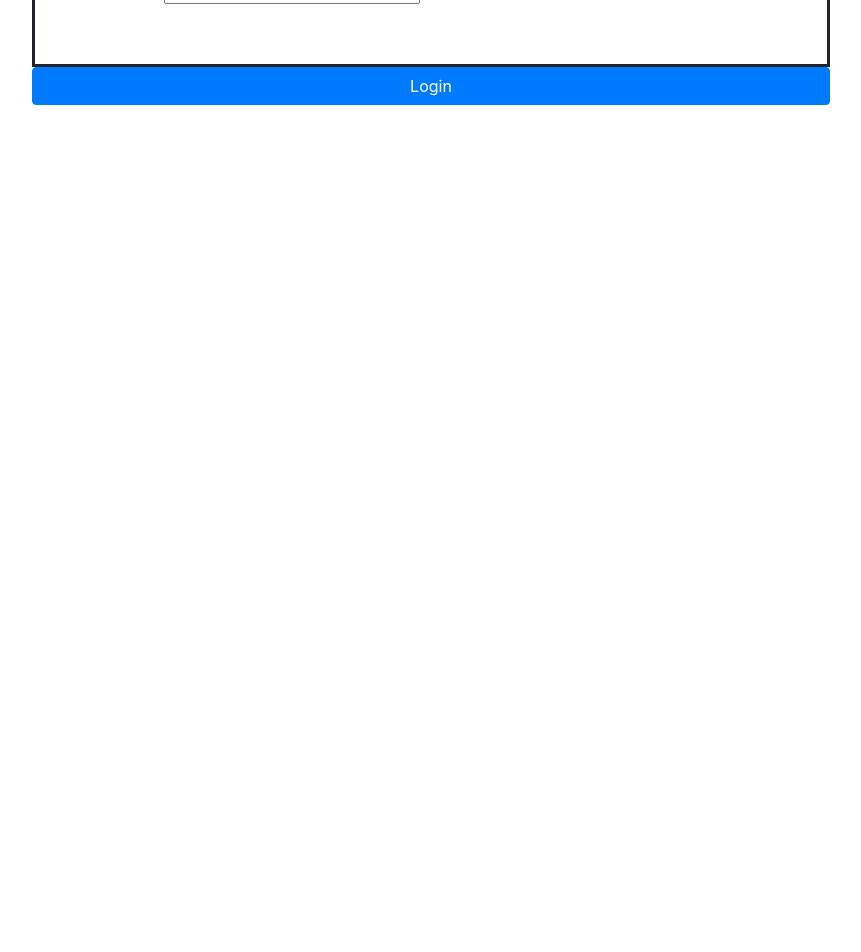
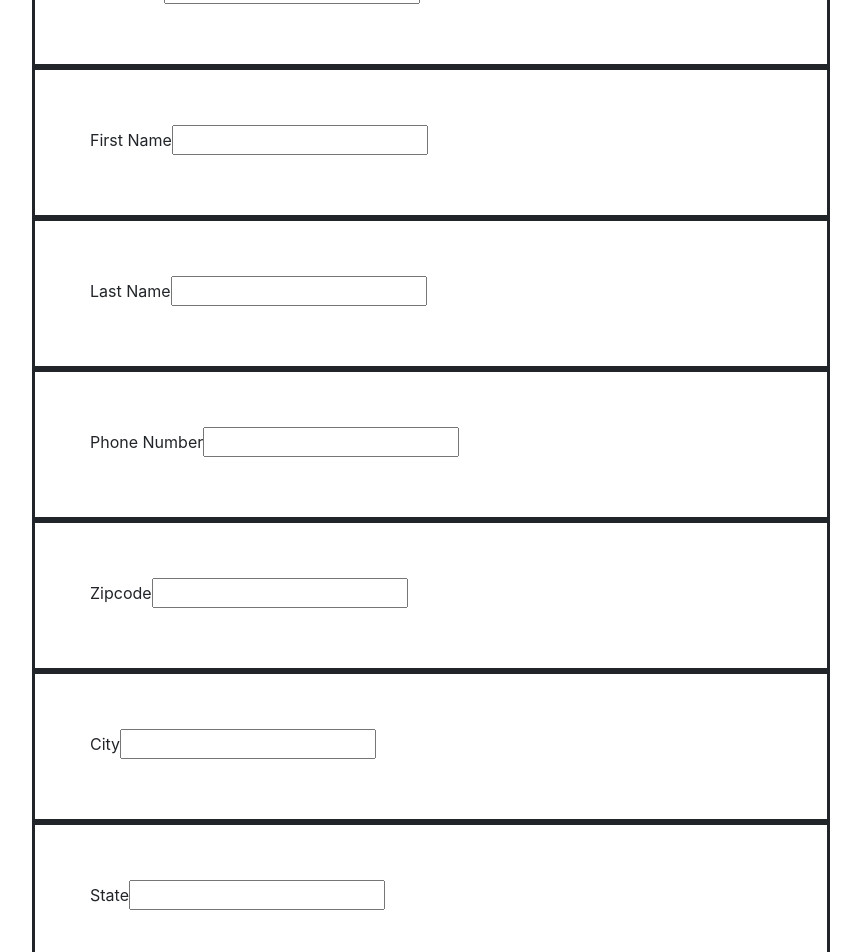
Before and after one commit to theMVPshop/dt04, a React (Create React App) app in the folder mvpjob/: page /SignUp in a window 1280 px wide. Shown: the part 580-1532 px from the top of the page, without its empty margins (209-1070 px from the left). Before the commit the page ends 800 px from the top, so only its background shows below. Built offline with nearby package versions, Linux system fonts and the light colour scheme.

Commit message:
update on resume and signup frontends and user model.

```diff
--- a/mvpjob/src/Components/Resume.js
+++ b/mvpjob/src/Components/Resume.js
@@ -34,7 +34,7 @@ const Resume = () => {
           value={resume.company}
           onChange={textChange}
         />
-        <div class="company error"></div>
+        <div class="companyError"></div>
 
         <label htmlFor="position">Position</label>
         <input
@@ -44,7 +44,7 @@ const Resume = () => {
           value={resume.position}
           onChange={textChange}
         />
-        <div class="position error"></div>
+        <div class="positionError"></div>
 
         <label htmlFor="startDate">Start Date</label>
         <input
@@ -54,7 +54,7 @@ const Resume = () => {
           value={resume.startDate}
           onChange={textChange}
         />
-        <div class="startDate error"></div>
+        <div class="startDateError"></div>
 
         <label htmlFor="endDate">End Date</label>
         <input
@@ -64,7 +64,7 @@ const Resume = () => {
           value={resume.endDate}
           onChange={textChange}
         />
-        <div class="endDate error"></div>
+        <div class="endDateError"></div>
 
         <label htmlFor="description">Description</label>
         <input
@@ -74,7 +74,7 @@ const Resume = () => {
           value={resume.description}
           onChange={textChange}
         />
-        <div class="description error"></div>
+        <div class="descriptionError"></div>
 
         <input
           type="submit"
--- a/mvpjob/src/Components/SignUp.js
+++ b/mvpjob/src/Components/SignUp.js
@@ -1,10 +1,12 @@
 import React, { useState } from "react";
+const axios = require('axios');
+
 const SignUp = (props) => {
   //     const alertContext = useContext(AlertContext);
   //     const authContext = useContext(AuthContext)
 
   //     const { setAlert } = alertContext;
-  //   const { login, error, clearErrors, isAuthenticated } = authContext;
+  //   const { Signup, error, clearErrors, isAuthenticated } = authContext;
 
   //   useEffect(()=>{
   //     if(isAuthenticated){
@@ -21,42 +23,91 @@ const SignUp = (props) => {
   const [user, setUser] = useState({
     email: "",
     password: "",
+    firstName: "",
+    lastName: "",
+    phoneNumber: "",
+    zipcode: "",
+    city: "",
+    state: "",
   });
 
-  const { email, password } = user;
+  //const { email, password } = user;
 
-  const onChange = (e) => setUser({ ...user, [e.target.name]: e.target.value });
+  const textChange = (e) => setUser({ ...user, [e.target.name]: e.target.value });
 
   // const onSubmit = (e) => {
   //   e.preventDefault();
   //   if(email === '' ||password === ''){
   //     setAlert('Please fill in all fields','danger')
   //   }else{
-  //     login({
+  //     Signup({
   //       email,
   //       password
   //     })
   //   }
   // };
 
+  const handleSubmit = (e) => {
+    e.preventDefault();
+    const payload = { ...user };
+    console.log(payload);
+    axios.post('http://localhost:3000/users/signup', {
+      ...payload
+    })
+  };
+
   return (
     <div className="form-container">
       <h1>
-        Account <span className="text-primary">Login</span>
+        Account <span className="text-primary">Signup</span>
       </h1>
-      <form className="wholethang">
+      <form className="wholethang" onSubmit={handleSubmit}>
         <div className="form-group">
           <label htmlFor="email">Email Address</label>
-          <input type="email" name="email" value={email} required />
+          <input type="email" name="email" value={user.email} onChange={textChange} required />
         </div>
+        <div class="emailError"></div>
         <div className="form-group">
           <label htmlFor="password">Password</label>
-          <input type="password" name="password" value={password} required />
+          <input type="password" name="password" value={user.password} onChange={textChange} required />
         </div>
+        <div class="passwordError"></div>
+        <div className="form-group">
+          <label htmlFor="firstName">First Name</label>
+          <input type="firstName" name="firstName" value={user.firstName} onChange={textChange} required />
+        </div>
+        <div class="firstNameError"></div>
+        <div className="form-group">
+          <label htmlFor="lastName">Last Name</label>
+          <input type="lastName" name="lastName" value={user.lastName} onChange={textChange} required />
+        </div>
+        <div class="lastNameError"></div>
+        <div class="firstNameError"></div>
+        <div className="form-group">
+          <label htmlFor="phoneNumber">Phone Number</label>
+          <input type="phoneNumber" name="phoneNumber" value={user.phoneNumber} onChange={textChange} required />
+        </div>
+        <div class="phoneNumberError"></div>
+        <div className="form-group">
+          <label htmlFor="zipcode">Zipcode</label>
+          <input type="zipcode" name="zipcode" value={user.zipcode} onChange={textChange} required />
+        </div>
+        <div class="zipcodeError"></div>
+        <div className="form-group">
+          <label htmlFor="city">City</label>
+          <input type="city" name="city" value={user.city} onChange={textChange} required />
+        </div>
+        <div class="cityError"></div>
+        <div className="form-group">
+          <label htmlFor="state">State</label>
+          <input type="state" name="state" value={user.state} onChange={textChange} required />
+        </div>
+        <div class="stateError"></div>
+
 
         <input
           type="submit"
-          value="Login"
+          value="Signup"
           className="btn btn-primary btn-block"
         />
       </form>
```
Also changed, not shown: 1 other file (tests, documents, lock files or other folders).
